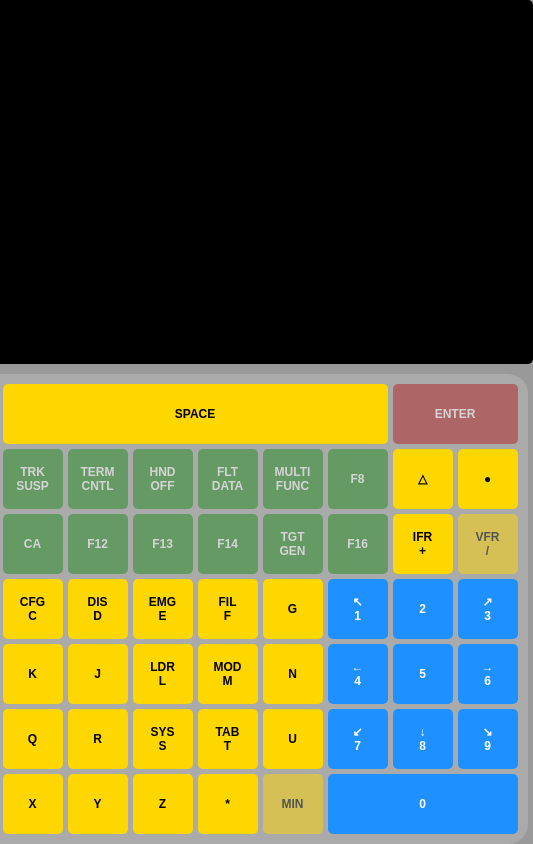
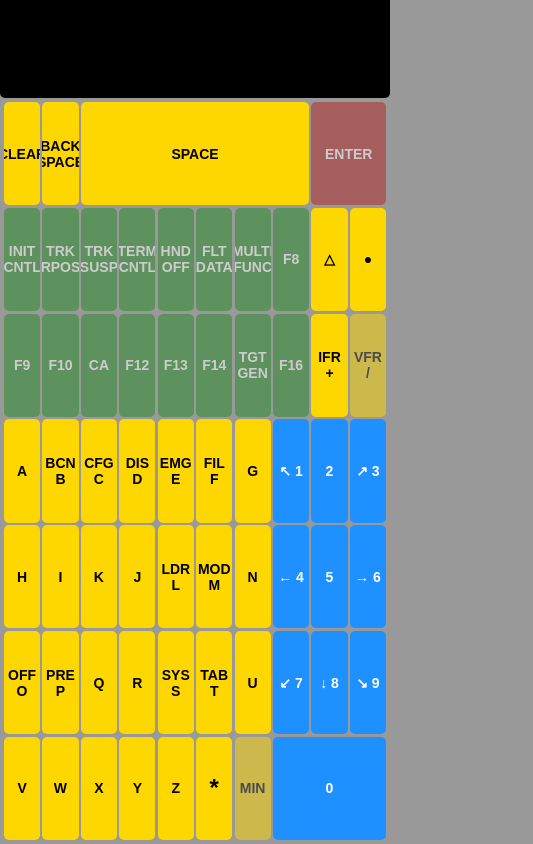
Before and after one commit to vpenchuk/STARS-Keyboard, a plain HTML site: page main.html in a window 390 px wide. Shown: the whole page, 533 px wide, since content can reach past the window. Drawn offline with Linux system fonts and the light colour scheme.

Commit message:
Refactored & Added Responsiveness

```diff
--- a/main.html
+++ b/main.html
@@ -1,162 +1,204 @@
 <!DOCTYPE html>
 <html lang="en">
+
 <head>
+    <meta name="viewport" content="width=device-width, initial-scale=1">
     <meta charset="UTF-8">
     <title>STARS Keyboard Layout</title>
     <style>
-    html, body {
-      height: 100%;
+        * {
+            box-sizing: border-box;
             margin: 0;
             padding: 0;
+        }
+
+        html,
+        body {
+            height: calc(var(--vh, 1vh) * 100);
+            width: 100vw;
             overflow: hidden;
+            font-family: sans-serif;
+            background: #999;
             display: flex;
             flex-direction: column;
-      align-items: center;
-      background: #999;
-      font-family: sans-serif;
         }
+
+
+        /* Terminal: fixed 5-line height */
         .terminal {
-      flex: 1 1 auto;
-      min-height: 0;
-      width: 675px;
+            height: calc(1.2em * 5 + 20px);
             background: #000;
             color: #0f0;
             font-family: monospace;
-      font-size: 16px;
             padding: 10px;
-      border-radius: 5px;
-      box-sizing: border-box;
-      display: flex;
-      flex-direction: column;
-      margin-bottom: 10px;
+            border-radius: 0 0 5px 5px;
+            flex-shrink: 0;
         }
-    .term-line {
-      letter-spacing: 2px;
-      text-transform: uppercase;
-      margin-bottom: 5px;
-      flex: 0 0 auto;
+
+        .term-content {
+            height: calc(1.2em * 5);
+            overflow-y: auto;
+            white-space: pre-wrap;
+            line-height: 1.2em;
+            background: rgba(0, 0, 0, 0.2);
+            padding: 5px;
         }
-    .term-content {
-      flex: 1 1 auto;
-      min-height: 0;
-      background: rgba(0,0,0,0.2);
-      white-space: pre-wrap;
-      overflow-y: auto;
+
+        /* Keyboard: fills remaining height and defines a fixed row grid */
+        .keyboard {
+            flex: 1 1 0;
+            display: grid;
+            grid-template-columns: repeat(10, 1fr);
+            grid-template-rows: repeat(7, 1fr);
+            margin: clamp(4px, 1vw, 12px);
+            gap: clamp(2px, 0.6vw, 6px);
+            padding: 0;
+            border-radius: 0;
+            background: none;
         }
-    .keyboard {
-      flex: 0 0 auto;
-      display: grid;
-      grid-template-columns: repeat(10, 60px);
-      grid-auto-rows: 60px;
-      gap: 5px;
-      background: #aaa;
-      padding: 10px;
-      border-radius: 20px;
-      box-sizing: border-box;
-    }
+
+
+        /* Key buttons */
         .key {
             display: flex;
             align-items: center;
             justify-content: center;
+            text-align: center;
             font-weight: bold;
+            border: none;
             border-radius: 5px;
-      text-align: center;
-      padding: 4px;
-      font-size: 12px;
-      border: none;
+            font-size: clamp(14px, 2vw, 24px);
+            padding: 0.3em;
+            min-width: 0;
+            min-height: 0;
+            width: 100%;
+            height: 100%;
+            overflow: hidden;
             cursor: pointer;
         }
+
+        .key[data-key="*"] {
+            font-size: clamp(24px, 4vw, 50px);
+            line-height: 1;
+        }
+
         .key:disabled {
             opacity: 0.5;
             cursor: not-allowed;
         }
-    .yellow { background: #FFD700; color: black; }
-    .green  { background: #228B22; color: white; }
-    .red    { background: #B22222; color: white; }
-    .blue   { background: #1E90FF; color: white; }
+
+        .yellow {
+            background: #FFD700;
+            color: black;
+        }
+
+        .green {
+            background: #228B22;
+            color: white;
+        }
+
+        .red {
+            background: #B22222;
+            color: white;
+        }
+
+        .blue {
+            background: #1E90FF;
+            color: white;
+        }
     </style>
+    <script>
+        function setViewportHeight() {
+            const vh = window.innerHeight * 0.01;
+            document.documentElement.style.setProperty('--vh', `${vh}px`);
+        }
+        window.addEventListener('resize', setViewportHeight);
+        window.addEventListener('orientationchange', setViewportHeight);
+        setViewportHeight();
+    </script>
+
 </head>
+
 <body>
     <div class="terminal">
-    <div class="term-line"></div>
-    <div class="term-content" id="term-content"></div>
+        <div id="term-content" class="term-content"></div>
     </div>
     <div class="keyboard">
         <!-- Row 1 -->
-    <button id="btn-clear" class="key yellow" data-clickable="true" style="grid-area:1/1">CLEAR</button>
-    <button id="btn-backspace" class="key yellow" data-clickable="true" style="grid-area:1/2">BACK<br>SPACE</button>
-    <button id="btn-space" class="key yellow" data-clickable="true" style="grid-area:1/3/1/9">SPACE</button>
-    <button class="key red" data-clickable="false" style="grid-area:1/9/1/11">ENTER</button>
+        <button id="btn-clear" class="key yellow" data-clickable>CLEAR</button>
+        <button id="btn-backspace" class="key yellow" data-clickable>BACK SPACE</button>
+        <button id="btn-space" class="key yellow" data-clickable style="grid-column:3/9">SPACE</button>
+        <button class="key red" disabled style="grid-column:9/11">ENTER</button>
         <!-- Row 2 -->
-    <button class="key green" data-clickable="false" style="grid-area:2/1">INIT<br>CNTL</button>
-    <button class="key green" data-clickable="false" style="grid-area:2/2">TRK<br>RPOS</button>
-    <button class="key green" data-clickable="false" style="grid-area:2/3">TRK<br>SUSP</button>
-    <button class="key green" data-clickable="false" style="grid-area:2/4">TERM<br>CNTL</button>
-    <button class="key green" data-clickable="false" style="grid-area:2/5">HND<br>OFF</button>
-    <button class="key green" data-clickable="false" style="grid-area:2/6">FLT<br>DATA</button>
-    <button class="key green" data-clickable="false" style="grid-area:2/7">MULTI<br>FUNC</button>
-    <button class="key green" data-clickable="false" style="grid-area:2/8">F8</button>
-    <button class="key yellow" data-clickable="true" data-key="^" style="grid-area:2/9">&#9651;</button>
-    <button class="key yellow" data-clickable="true" data-key="●" style="grid-area:2/10">&#9679;</button>
+        <button class="key green" disabled>INIT CNTL</button>
+        <button class="key green" disabled>TRK<br>RPOS</button>
+        <button class="key green" disabled>TRK<br>SUSP</button>
+        <button class="key green" disabled>TERM<br>CNTL</button>
+        <button class="key green" disabled>HND<br>OFF</button>
+        <button class="key green" disabled>FLT<br>DATA</button>
+        <button class="key green" disabled>MULTI<br>FUNC</button>
+        <button class="key green" disabled>F8</button>
+        <button class="key yellow" data-key="^" data-clickable>&#9651;</button>
+        <button class="key yellow" data-key="●" data-clickable>&#9679;</button>
         <!-- Row 3 -->
-    <button class="key green" data-clickable="false" style="grid-area:3/1">F9</button>
-    <button class="key green" data-clickable="false" style="grid-area:3/2">F10</button>
-    <button class="key green" data-clickable="false" style="grid-area:3/3">CA</button>
-    <button class="key green" data-clickable="false" style="grid-area:3/4">F12</button>
-    <button class="key green" data-clickable="false" style="grid-area:3/5">F13</button>
-    <button class="key green" data-clickable="false" style="grid-area:3/6">F14</button>
-    <button class="key green" data-clickable="false" style="grid-area:3/7">TGT<br>GEN</button>
-    <button class="key green" data-clickable="false" style="grid-area:3/8">F16</button>
-    <button class="key yellow" data-clickable="true" data-key="+" style="grid-area:3/9">IFR<br>+</button>
-    <button class="key yellow" data-clickable="false" style="grid-area:3/10">VFR<br>/</button>
+        <button class="key green" disabled>F9</button>
+        <button class="key green" disabled>F10</button>
+        <button class="key green" disabled>CA</button>
+        <button class="key green" disabled>F12</button>
+        <button class="key green" disabled>F13</button>
+        <button class="key green" disabled>F14</button>
+        <button class="key green" disabled>TGT<br>GEN</button>
+        <button class="key green" disabled>F16</button>
+        <button class="key yellow" data-key="+" data-clickable>IFR<br>+</button>
+        <button class="key yellow" disabled>VFR /</button>
         <!-- Row 4 -->
-    <button class="key yellow" data-clickable="true" data-key="A" style="grid-area:4/1">A</button>
-    <button class="key yellow" data-clickable="true" data-key="B" style="grid-area:4/2">BCN<br>B</button>
-    <button class="key yellow" data-clickable="true" data-key="C" style="grid-area:4/3">CFG<br>C</button>
-    <button class="key yellow" data-clickable="true" data-key="D" style="grid-area:4/4">DIS<br>D</button>
-    <button class="key yellow" data-clickable="true" data-key="E" style="grid-area:4/5">EMG<br>E</button>
-    <button class="key yellow" data-clickable="true" data-key="F" style="grid-area:4/6">FIL<br>F</button>
-    <button class="key yellow" data-clickable="true" data-key="G" style="grid-area:4/7">G</button>
-    <button class="key blue" data-clickable="true" data-key="1" style="grid-area:4/8">&#8598;<br>1</button>
-    <button class="key blue" data-clickable="true" data-key="2" style="grid-area:4/9">2</button>
-    <button class="key blue" data-clickable="true" data-key="3" style="grid-area:4/10">&#8599;<br>3</button>
+        <button class="key yellow" data-key="A" data-clickable>A</button>
+        <button class="key yellow" data-key="B" data-clickable>BCN<br>B</button>
+        <button class="key yellow" data-key="C" data-clickable>CFG<br>C</button>
+        <button class="key yellow" data-key="D" data-clickable>DIS<br>D</button>
+        <button class="key yellow" data-key="E" data-clickable>EMG<br>E</button>
+        <button class="key yellow" data-key="F" data-clickable>FIL<br>F</button>
+        <button class="key yellow" data-key="G" data-clickable>G</button>
+        <button class="key blue" data-key="1" data-clickable>&#8598; 1</button>
+        <button class="key blue" data-key="2" data-clickable>2</button>
+        <button class="key blue" data-key="3" data-clickable>&#8599; 3</button>
         <!-- Row 5 -->
-    <button class="key yellow" data-clickable="true" data-key="H" style="grid-area:5/1">H</button>
-    <button class="key yellow" data-clickable="true" data-key="I" style="grid-area:5/2">I</button>
-    <button class="key yellow" data-clickable="true" data-key="K" style="grid-area:5/3">K</button>
-    <button class="key yellow" data-clickable="true" data-key="J" style="grid-area:5/4">J</button>
-    <button class="key yellow" data-clickable="true" data-key="L" style="grid-area:5/5">LDR<br>L</button>
-    <button class="key yellow" data-clickable="true" data-key="M" style="grid-area:5/6">MOD<br>M</button>
-    <button class="key yellow" data-clickable="true" data-key="N" style="grid-area:5/7">N</button>
-    <button class="key blue" data-clickable="true" data-key="4" style="grid-area:5/8">&#8592;<br>4</button>
-    <button class="key blue" data-clickable="true" data-key="5" style="grid-area:5/9">5</button>
-    <button class="key blue" data-clickable="true" data-key="6" style="grid-area:5/10">&#8594;<br>6</button>
+        <button class="key yellow" data-key="H" data-clickable>H</button>
+        <button class="key yellow" data-key="I" data-clickable>I</button>
+        <button class="key yellow" data-key="K" data-clickable>K</button>
+        <button class="key yellow" data-key="J" data-clickable>J</button>
+        <button class="key yellow" data-key="L" data-clickable>LDR<br>L</button>
+        <button class="key yellow" data-key="M" data-clickable>MOD<br>M</button>
+        <button class="key yellow" data-key="N" data-clickable>N</button>
+        <button class="key blue" data-key="4" data-clickable>&#8592; 4</button>
+        <button class="key blue" data-key="5" data-clickable>5</button>
+        <button class="key blue" data-key="6" data-clickable>&#8594; 6</button>
         <!-- Row 6 -->
-    <button class="key yellow" data-clickable="true" data-key="O" style="grid-area:6/1">OFF<br>O</button>
-    <button class="key yellow" data-clickable="true" data-key="P" style="grid-area:6/2">PRE<br>P</button>
-    <button class="key yellow" data-clickable="true" data-key="Q" style="grid-area:6/3">Q</button>
-    <button class="key yellow" data-clickable="true" data-key="R" style="grid-area:6/4">R</button>
-    <button class="key yellow" data-clickable="true" data-key="S" style="grid-area:6/5">SYS<br>S</button>
-    <button class="key yellow" data-clickable="true" data-key="T" style="grid-area:6/6">TAB<br>T</button>
-    <button class="key yellow" data-clickable="true" data-key="U" style="grid-area:6/7">U</button>
-    <button class="key blue" data-clickable="true" data-key="7" style="grid-area:6/8">&#8601;<br>7</button>
-    <button class="key blue" data-clickable="true" data-key="8" style="grid-area:6/9">&#8595;<br>8</button>
-    <button class="key blue" data-clickable="true" data-key="9" style="grid-area:6/10">&#8600;<br>9</button>
+        <button class="key yellow" data-key="O" data-clickable>OFF<br>O</button>
+        <button class="key yellow" data-key="P" data-clickable>PRE<br>P</button>
+        <button class="key yellow" data-key="Q" data-clickable>Q</button>
+        <button class="key yellow" data-key="R" data-clickable>R</button>
+        <button class="key yellow" data-key="S" data-clickable>SYS<br>S</button>
+        <button class="key yellow" data-key="T" data-clickable>TAB<br>T</button>
+        <button class="key yellow" data-key="U" data-clickable>U</button>
+        <button class="key blue" data-key="7" data-clickable>&#8601; 7</button>
+        <button class="key blue" data-key="8" data-clickable>&#8595; 8</button>
+        <button class="key blue" data-key="9" data-clickable>&#8600; 9</button>
         <!-- Row 7 -->
-    <button class="key yellow" data-clickable="true" data-key="V" style="grid-area:7/1">V</button>
-    <button class="key yellow" data-clickable="true" data-key="W" style="grid-area:7/2">W</button>
-    <button class="key yellow" data-clickable="true" data-key="X" style="grid-area:7/3">X</button>
-    <button class="key yellow" data-clickable="true" data-key="Y" style="grid-area:7/4">Y</button>
-    <button class="key yellow" data-clickable="true" data-key="Z" style="grid-area:7/5">Z</button>
-    <button class="key yellow" data-clickable="true" data-key="*" style="grid-area:7/6">*</button>
-    <button class="key yellow" data-clickable="false" data-key="MIN" style="grid-area:7/7">MIN</button>
-    <button class="key blue" data-clickable="true" data-key="0" style="grid-area:7/8/7/11">0</button>
+        <button class="key yellow" data-key="V" data-clickable>V</button>
+        <button class="key yellow" data-key="W" data-clickable>W</button>
+        <button class="key yellow" data-key="X" data-clickable>X</button>
+        <button class="key yellow" data-key="Y" data-clickable>Y</button>
+        <button class="key yellow" data-key="Z" data-clickable>Z</button>
+        <button class="key yellow" data-key="*" data-clickable>*</button>
+        <button class="key yellow" disabled>MIN</button>
+        <button class="key blue" data-key="0" data-clickable style="grid-column:8/11">0</button>
     </div>
     <script>
         const contentDiv = document.getElementById('term-content');
         let content = '';
         document.querySelectorAll('.key').forEach(btn => {
-      const clickable = btn.getAttribute('data-clickable') === 'true';
+            const clickable = btn.hasAttribute('data-clickable');
             btn.disabled = !clickable;
             if (!clickable) return;
             btn.addEventListener('click', () => {
@@ -164,7 +206,7 @@
                 else if (btn.id === 'btn-backspace') content = content.slice(0, -1);
                 else if (btn.id === 'btn-space') content += '\n';
                 else {
-          const key = btn.dataset.key;
+                    const key = btn.getAttribute('data-key');
                     if (key) content += key;
                 }
                 contentDiv.textContent = content;
@@ -172,4 +214,5 @@
         });
     </script>
 </body>
+
 </html>
```
Lines whose indentation alone changed are shown as unchanged.
